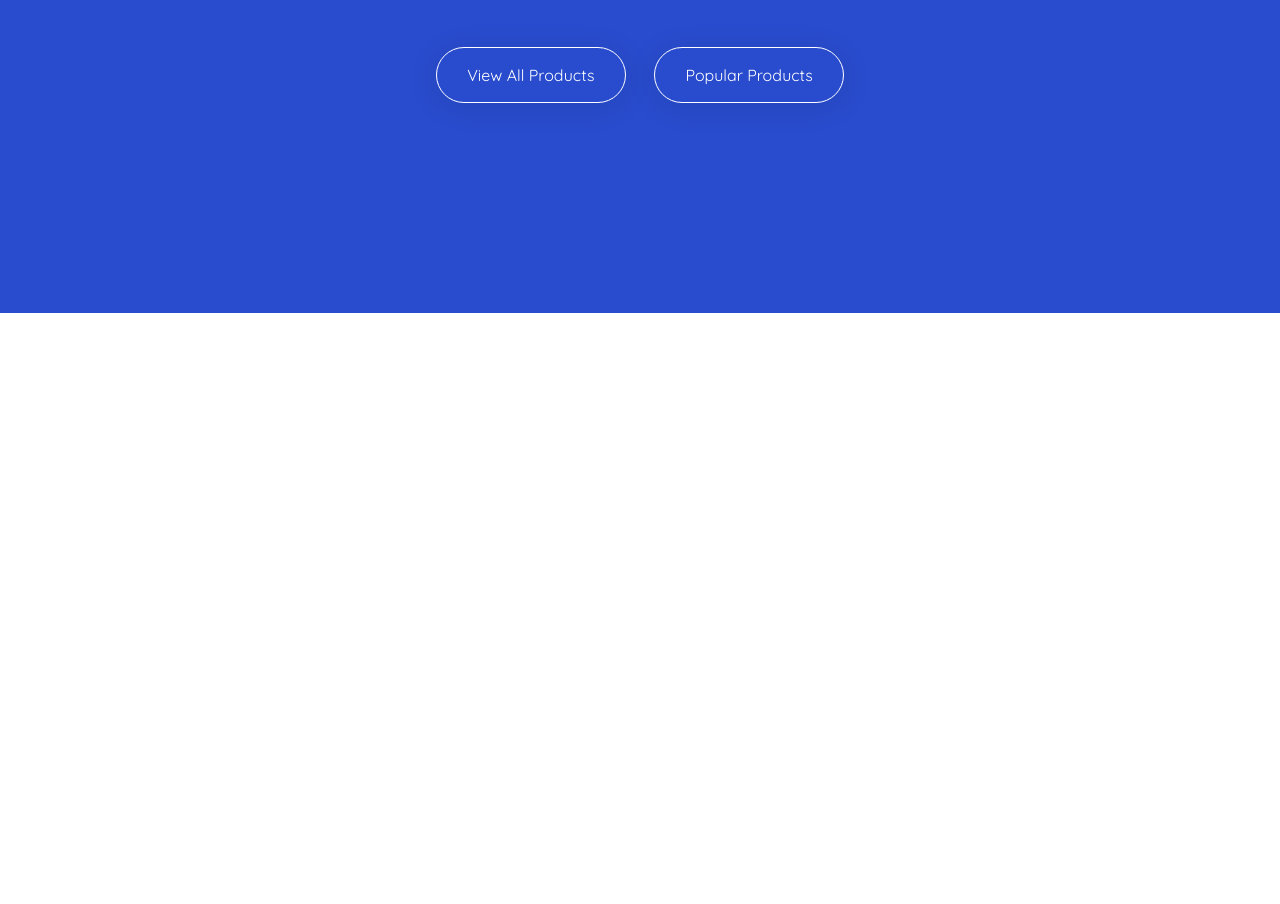
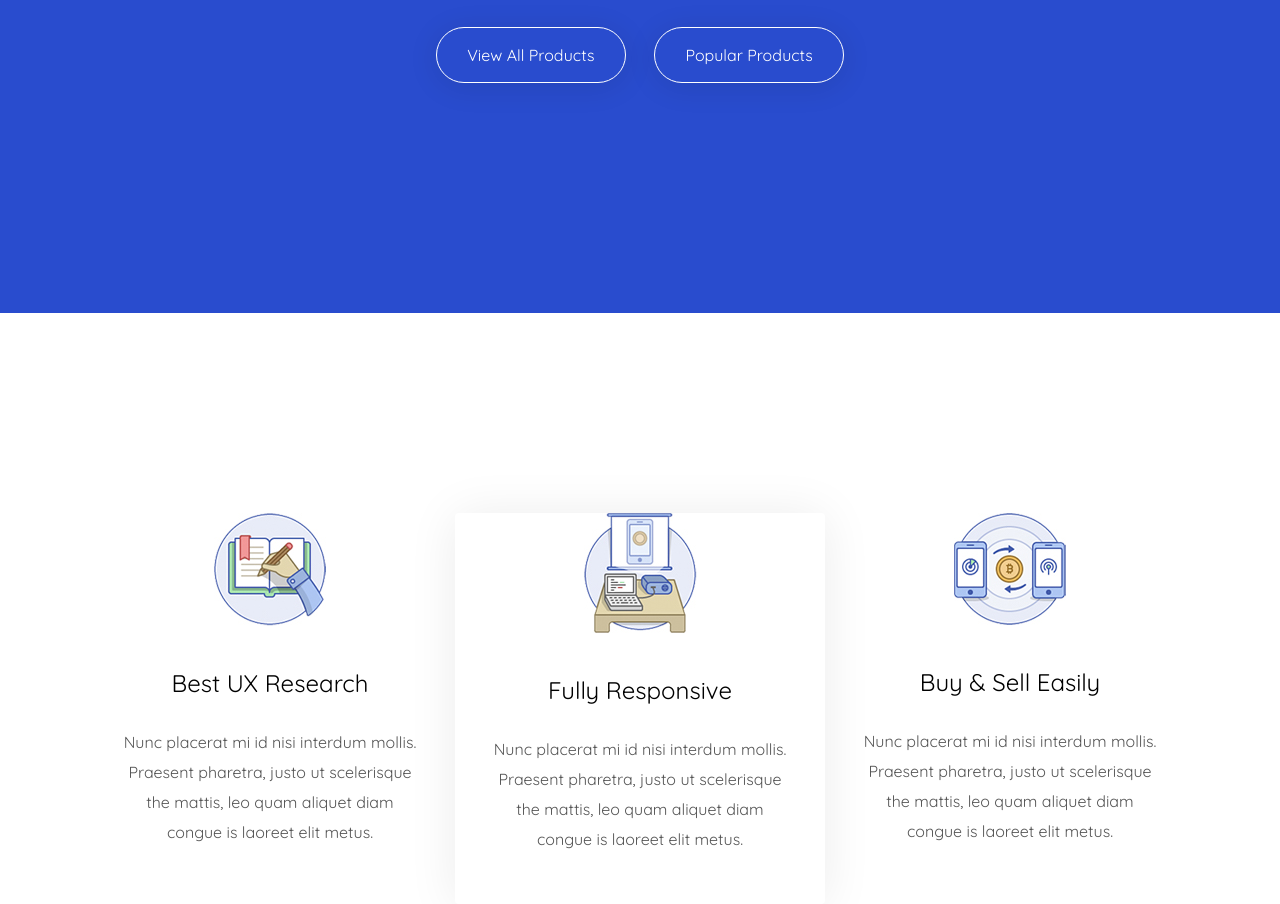
Before and after one commit to MikhailZheltovskikh/martplace, a website: page app/index.html in a window 1280 px wide. Shown: the part 595-1499 px from the top of the page. Before the commit the page ends 908 px from the top, so only its background shows below. Drawn offline with nearby package versions, Linux system fonts and the light colour scheme; files that its build step writes are made by us from their sources.

Commit message:
added section advantages

```diff
--- a/app/index.html
+++ b/app/index.html
@@ -57,23 +57,68 @@
       <div class="container">
         <div class="search__inner">
           <div class="search__inner-title">
-            Create Your Own <span>Digital Product Marketplace</span>
+            Create Your Own
+            <p>Digital Product Marketplace</p>
           </div>
           <div class="search__inner-text">
-            MartPlace is the most powerful, & customizable template for Easy Digital Downloads Products
+            MartPlace is the most powerful, & customizable template for Easy
+            Digital Downloads Products
           </div>
           <div class="search__inner-btn">
             <a class="search__btn search__btn-All" href="">View All Products</a>
-            <a class="search__btn search__btn-Popular" href="">Popular Products</a>
+            <a class="search__btn search__btn-Popular" href=""
+              >Popular Products</a
+            >
           </div>
-          <div class="search__inner-form">
-
+          <div class="search__inner-form"></div>
+        </div>
+      </div>
+    </section>
+    <section class="advantages">
+      <div class="container">
+        <div class="advantages__inner">
+          <div class="advantages__item">
+            <div class="advantages__item-logo">
+              <img src="images/content/advantages-1.jpg" alt="" />
+            </div>
+            <div class="advantages__item-title">
+              Best UX Research
+            </div>
+            <div class="advantages__item-text">
+              Nunc placerat mi id nisi interdum mollis. Praesent pharetra, justo
+              ut scelerisque the mattis, leo quam aliquet diam congue is laoreet
+              elit metus.
+            </div>
+          </div>
+          <div class="advantages__item advantages__item-bg">
+            <div class="advantages__item-logo">
+              <img src="images/content/advantages-2.jpg" alt="" />
+            </div>
+            <div class="advantages__item-title">
+              Fully Responsive
+            </div>
+            <div class="advantages__item-text">
+              Nunc placerat mi id nisi interdum mollis. Praesent pharetra, justo
+              ut scelerisque the mattis, leo quam aliquet diam congue is laoreet
+              elit metus.
+            </div>
+          </div>
+          <div class="advantages__item">
+            <div class="advantages__item-logo">
+              <img src="images/content/advantages-3.jpg" alt="" />
+            </div>
+            <div class="advantages__item-title">
+              Buy & Sell Easily
+            </div>
+            <div class="advantages__item-text">
+              Nunc placerat mi id nisi interdum mollis. Praesent pharetra, justo
+              ut scelerisque the mattis, leo quam aliquet diam congue is laoreet
+              elit metus.
+            </div>
           </div>
         </div>
       </div>
-
     </section>
-
 
     <script src="https://ajax.googleapis.com/ajax/libs/jquery/3.4.1/jquery.min.js"></script>
     <script src="js/libs.min.js"></script>
--- a/app/scss/style.scss
+++ b/app/scss/style.scss
@@ -97,16 +97,17 @@
     &-title{
         padding-top: 200px;
         font-size: 60px;
-        line-height: 70px;
+        // line-height: 70px;
         color: #f3f3f8;
         text-shadow: 0px 2px 2px rgba(0, 0, 0, 0.2);
-        span{
+        p{
+            margin-top: 40px;
+            margin-bottom: 52px;
             font-weight: 700;
         }
     }
     &-text{
         font-size: 20px;
-        line-height: 72px;
         font-weight: 500;
     }
     &-btn{
@@ -114,7 +115,6 @@
             margin-left: 24px;
         }
     }
-
 }
 .search__btn{
     box-shadow: 0px 4px 30px 0px rgba(0, 0, 0, 0.1);
@@ -124,7 +124,33 @@
     color: #fff;
     border-radius: 30px;
     padding-top: 12px;
-    margin-top: 50px;
-
+    margin-top: 60px;
 }
 //end search
+//start advantages
+.advantages__inner{
+    display: flex;
+    justify-content: space-between;
+}
+.advantages__item{
+    margin-top: 200px;
+    min-width: 360px;
+    text-align: center;
+    &-bg{
+        border-radius: 4px;
+        box-shadow: 0px 2px 50px 0px rgba(0, 0, 0, 0.08);
+    }
+    &-title{
+        font-size: 24px;
+        line-height: 7px;
+        color: #000;
+        padding-top: 45px;
+    }
+    &-text{
+        color: #555555;
+        line-height: 30px;
+        padding: 40px 36px 50px;
+
+    }
+}
+//end advantages
```
Also changed, not shown: app/images/content/advantages-1.jpg (added), app/images/content/advantages-2.jpg (added), app/images/content/advantages-3.jpg (added).
